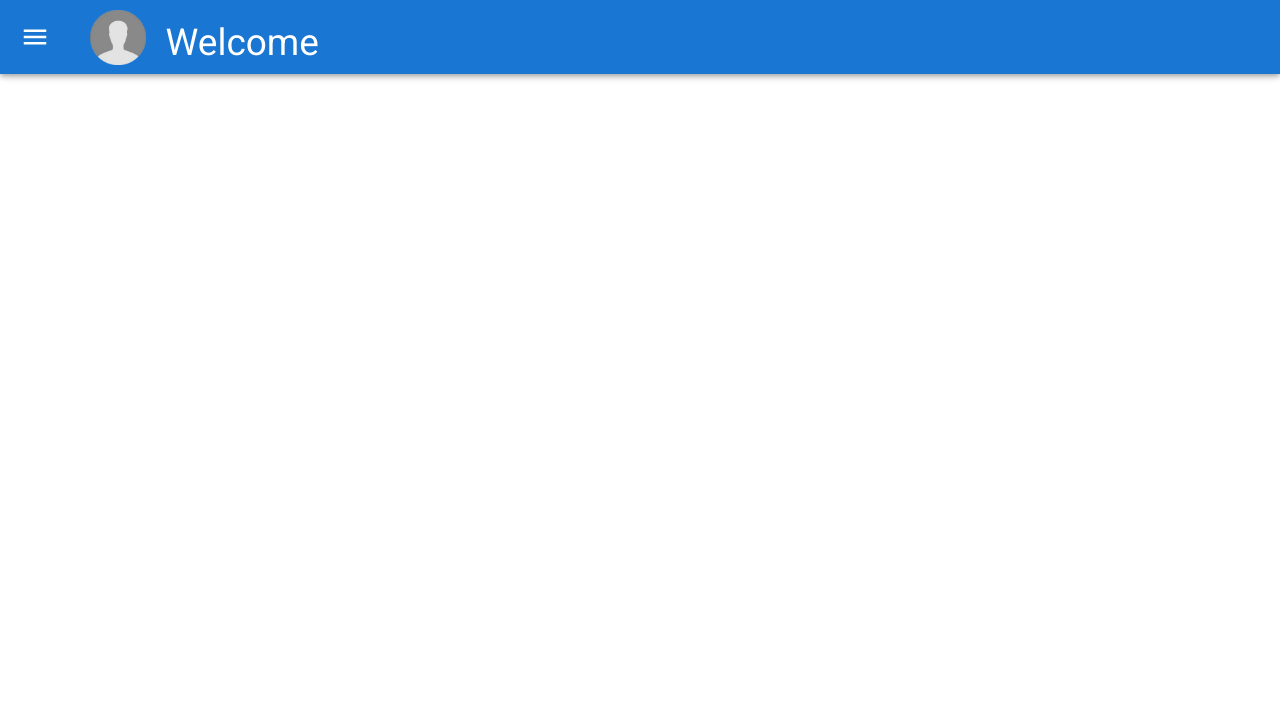
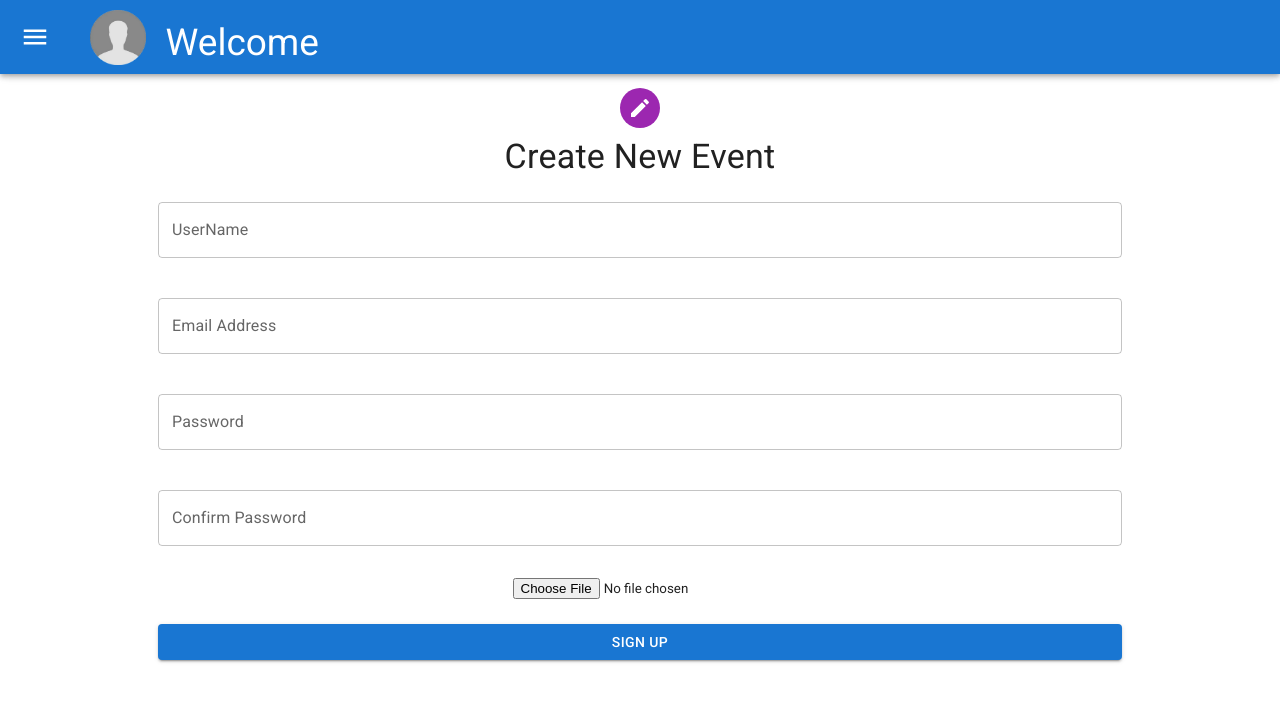
Before and after one commit to wshi9124/Sports-park-organizer, a React (Create React App) app in the folder client/: page /createNewEvent in a window 1280 px wide. Shown: the top 702 px of the page. Built offline with nearby package versions, Linux system fonts and the light colour scheme; no server answers.

Commit message:
create new event page

```diff
--- a/client/package.json
+++ b/client/package.json
@@ -11,6 +11,7 @@
     "@emotion/styled": "^11.10.0",
     "@mui/icons-material": "^5.8.4",
     "@mui/material": "^5.10.1",
+    "@react-google-maps/api": "^2.12.2",
     "@testing-library/jest-dom": "^5.13.0",
     "@testing-library/react": "^11.2.7",
     "@testing-library/user-event": "^12.8.3",
--- a/client/src/pages/CreateNewEvent/index.jsx
+++ b/client/src/pages/CreateNewEvent/index.jsx
@@ -1,11 +1,89 @@
 import React from "react";
 import NavBar from "../../CommonComponents/NavBar";
+import Avatar from '@mui/material/Avatar';
+import Button from '@mui/material/Button';
+import CssBaseline from '@mui/material/CssBaseline';
+import TextField from '@mui/material/TextField';
+import Grid from '@mui/material/Grid';
+import Box from '@mui/material/Box';
+import CreateIcon from '@mui/icons-material/Create';
+import Typography from '@mui/material/Typography';
+import Container from '@mui/material/Container';
+import { createTheme, ThemeProvider } from '@mui/material/styles';
 
 
 function CreateNewEvent() {
+    const theme = createTheme();
     return(
-        <NavBar />
-    )
+        <div>
+            <NavBar/>
+        <ThemeProvider theme={theme}>
+        <Container component="main" maxWidth="xl">
+            <CssBaseline />
+            <Box
+            sx={{
+                marginTop: 10,
+                display: 'flex',
+                flexDirection: 'column',
+                alignItems: 'center',
+            }}
+            >
+            <Avatar sx={{ m: 1, bgcolor: 'secondary.main' }}>
+                <CreateIcon />
+            </Avatar>
+            <Typography component="h1" variant="h4">
+                Create New Event
+            </Typography>
+            <Box component="form" sx={{ mt: 3 }}>
+                <Grid container spacing={5}>
+                <Grid item xs={12}>
+                    <TextField
+                    fullWidth
+                    label="UserName"
+                    />
+                </Grid>
+                <Grid item xs={12}>
+                    <TextField
+                    fullWidth
+                    label="Email Address"
+                    />
+                </Grid>
+                <Grid item xs={12}>
+                    <TextField
+                    fullWidth
+                    label="Password"
+                    type="password"
+                    />
+                </Grid>
+                <Grid item xs={12}>
+                    <TextField
+                    fullWidth
+                    label="Confirm Password"
+                    type="password"
+                    />
+                </Grid>
+                </Grid>
+                <div style={{textAlign:"center", marginTop:"30px"}}>
+                    <input
+                        type="file"
+                        accept="image/*"
+                    />
+                </div>
+                <Button
+                    type="submit"
+                    fullWidth
+                    variant="contained"
+                    sx={{ mt: 3, mb: 2 }}
+                    >
+                    Sign Up
+                </Button>
+            </Box>
+            </Box>
+        </Container>
+        </ThemeProvider>
+        </div>
+  )
 }
 
+
 export default CreateNewEvent
--- a/client/src/pages/Login/CreateAccount.jsx
+++ b/client/src/pages/Login/CreateAccount.jsx
@@ -64,7 +64,7 @@ function CreateAccount() {
             <CssBaseline />
             <Box
             sx={{
-                marginTop: 8,
+                marginTop: 25,
                 display: 'flex',
                 flexDirection: 'column',
                 alignItems: 'center',
@@ -73,7 +73,7 @@ function CreateAccount() {
             <Avatar sx={{ m: 1, bgcolor: 'secondary.main' }}>
                 <LockOutlinedIcon />
             </Avatar>
-            <Typography component="h1" variant="h5">
+            <Typography component="h1" variant="h4">
                 Create Account
             </Typography>
             <p style={{color: 'red', textAlign:'center'}}>{errors ? errors.map(error => <span key={error}>{error},  </span>) : null}</p>
```
Also changed, not shown: 1 other file (tests, documents, lock files or other folders).
